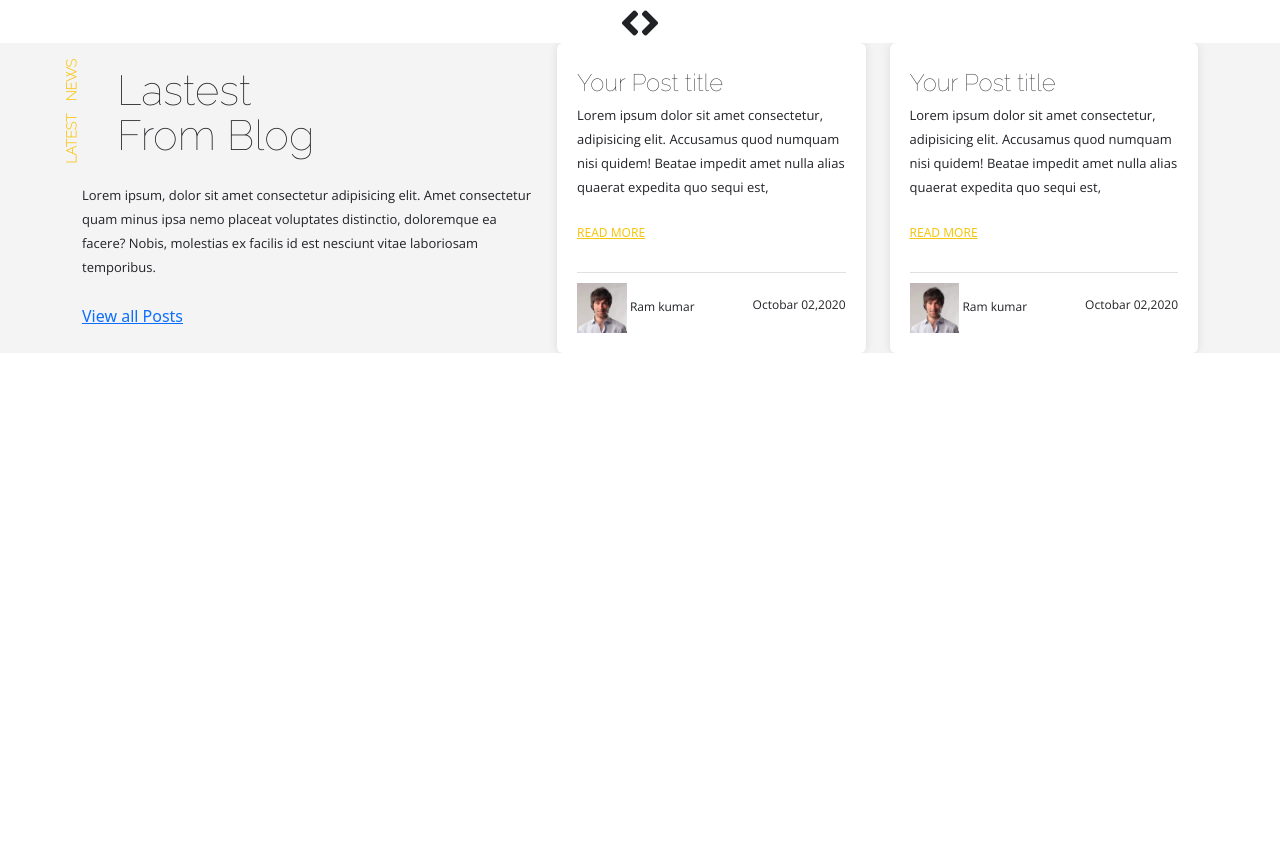
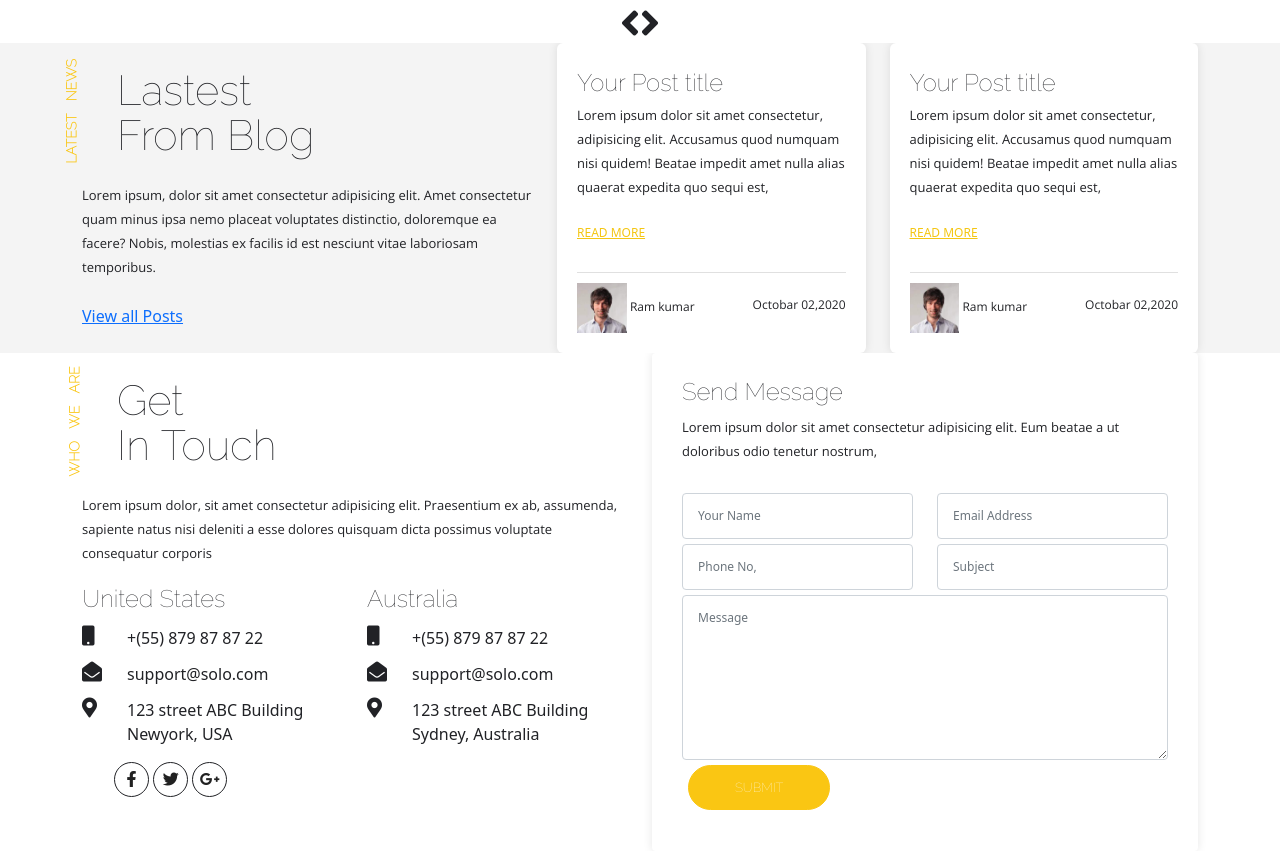
Before and after one commit to danish703/solo, a plain HTML site: page index.html in a window 1280 px wide. Shown: the part 7062-7913 px from the top of the page. Before the commit the page ends 7415 px from the top, so only its background shows below. Drawn offline with nearby package versions, Linux system fonts and the light colour scheme.

Commit message:
contact section added

```diff
--- a/css/style.css
+++ b/css/style.css
@@ -818,3 +818,60 @@ height: 25px;
      text-align: right;
      padding-top:10px;
  }
+
+ /* contact css */
+ #contact-left p{
+     margin: 25px 0 20px 0;
+ }
+
+ ul.office-details{
+     list-style: none;
+     padding: 0;
+ }
+  ul.office-details li{
+      margin-top: 12px;
+      display: flex;
+  }
+   ul.office-details li i{
+       font-size: 20px;
+       width: 45px;
+   }
+
+   #contact-left ul.social-list li a{
+       color: #212121;
+       border: 1px solid #212226;
+       text-align: center;
+   }
+   #contact-left ul.social-list li a:hover{
+     color: #fff;
+     border-color: transparent;
+   }
+
+   #contact-right{
+       padding:25px 30px;
+       -webkit-box-shadow: 0 0 10px 0 rgba(0, 0, 0, 0.1);
+       box-shadow: 0 0 10px 0 rgba(0, 0, 0, 0.1);
+       border-radius: 4px;
+   }
+
+   #contact-right h4{
+       font-size: 24px;
+   }
+   #contact-right p{
+       margin-bottom: 25px;
+   }
+
+   #contact-right form .form-control{
+       padding:10px 15px;
+       font-size: 12px;
+       line-height: 24px;
+       margin-top:5px;
+   }
+
+   #contact-right form textarea.form-control{
+       min-height: 165px;
+   }
+
+   #contact-right #submit-btn{
+       margin-top: 5px;
+   }
--- a/index.html
+++ b/index.html
@@ -1106,6 +1106,113 @@
      </div>
   </section>
  <!--end of blog section-->
+<!--contact us section-->
+<section id="contact">
+  <div class="container-box-md">
+     <div class="container">
+      <div class="row">
+          <div class="col-md-6">
+             <div id="contact-left">
+                 <div class="vertical-heading">
+                   <h5>Who we are</h5>
+                   <h2>Get <br/>In <strong>Touch</strong> </h2>
+                 </div>
+                 <p>
+                   Lorem ipsum dolor, sit amet consectetur adipisicing elit. Praesentium ex ab, assumenda, sapiente natus nisi deleniti a esse dolores quisquam dicta possimus voluptate consequatur corporis
+                 </p>
+                 <div id="offices">
+                    <div class="row">
+                        <div class="col-md-6">
+                           <div class="office">
+                              <h4>United States</h4>
+                              <ul class="office-details">
+                                <li><i class="fas fa-mobile"></i>+(55) 879 87 87 22</li>
+                                <li><i class="fas fa-envelope-open"></i> support@solo.com</li>
+                                <li><i class="fas fa-map-marker-alt"></i> 123 street ABC Building <br/> Newyork, USA</li>
+                              </ul>
+                           </div>
+                        </div>
+                        <div class="col-md-6">
+                            <div class="office">
+                              <h4>Australia</h4>
+                              <ul class="office-details">
+                                <li><i class="fas fa-mobile"></i>+(55) 879 87 87 22</li>
+                                <li><i class="fas fa-envelope-open"></i> support@solo.com</li>
+                                <li><i class="fas fa-map-marker-alt"></i> 123 street ABC Building <br /> Sydney, Australia</li>
+                              </ul>
+                            </div>
+                        </div>
+                    </div>
+                 </div>
+                <ul class="social-list">
+                  <li>
+                    <a href="#"><i class="fab fa-facebook-f"></i></a>
+                  </li>
+                  <li>
+                    <a href="#"><i class="fab fa-twitter"></i></a>
+                  </li>
+                  <li>
+                    <a href="#"><i class="fab fa-google-plus-g"></i></a>
+                  </li>
+                </ul>
+             </div>
+          </div>
+          <div class="col-md-6">
+            <div id="contact-right">
+              <form action="#">
+                <h4>Send Message</h4>
+                <p>Lorem ipsum dolor sit amet consectetur adipisicing elit. Eum beatae a ut doloribus odio tenetur nostrum,</p>
+                <div class="row">
+                  <div class="col-md-6">
+                    <div class="form-group">
+                      <input type="text" class="form-control" id="name" placeholder="Your Name">
+                    </div>
+                  </div>
+                  <div class="col-md-6">
+                    <div class="form-group">
+                      <input type="email" class="form-control" id="email" placeholder="Email Address">
+                    </div>
+                  </div>
+
+                  <div class="col-md-6">
+                    <div class="form-group">
+                      <input type="text" class="form-control" id="phone" placeholder="Phone No,">
+                    </div>
+                  </div>
+
+                  <div class="col-md-6">
+                    <div class="form-group">
+                      <input type="text" class="form-control" id="subject" placeholder="Subject">
+                    </div>
+                  </div>
+                </div>
+                <div class="form-group">
+                  <textarea class="form-control" id="message" placeholder="Message"></textarea>
+                </div>
+                <div id="submit-btn">
+                  <a class="btn btn-general btn-yellow" href="#" role="button">Submit</a>
+                </div>
+              </form>
+            </div>
+          </div>
+      </div>
+     </div>
+  </div>
+
+</section>
+<!--end of contact us section-->
+
+
+
+
+
+
+
+
+
+
+
+
     </body>
 
 
```
